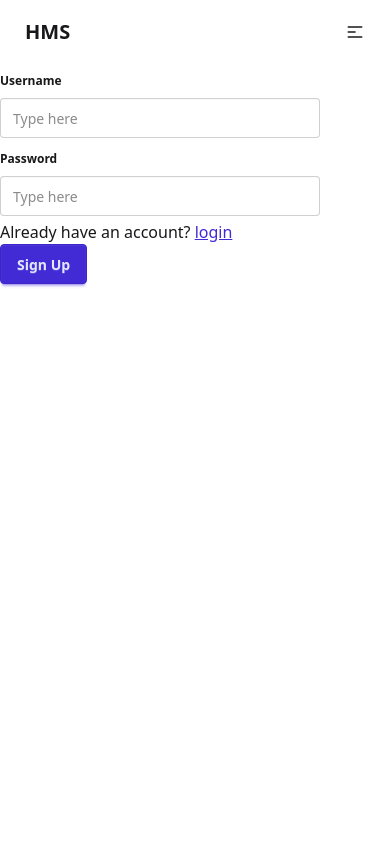
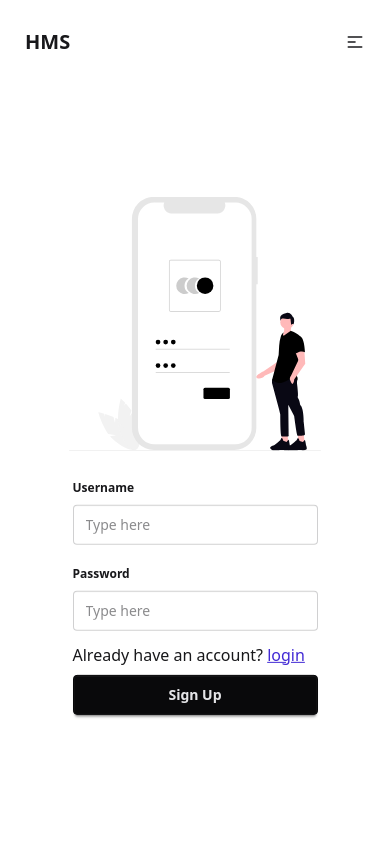
Before and after one commit to zoanig/HMS, a Django app: page /accounts/signup/ in a window 390 px wide. Run offline with Django 5.2, Linux system fonts and the light colour scheme; some libraries are stand-ins or nearby versions.

Commit message:
styling login and signup

```diff
--- a/accounts/forms.py
+++ b/accounts/forms.py
@@ -9,11 +9,11 @@ class SignUPForm(forms.ModelForm):
         fields = ["username", "password"]
         widgets = {
             "username": forms.TextInput(attrs={
-                "class": "input",
+                "class": "input w-[100%]",
                 "placeholder": "Type here",
                 }),
             "password": forms.PasswordInput(attrs={
-                    "class": "input",
+                    "class": "input w-[100%]",
                     "placeholder": "Type here",
                 }),
         }
@@ -22,9 +22,9 @@ class LoginForm(AuthenticationForm):
     def __init__(self, *args, **kwargs):
         super(LoginForm, self).__init__(*args, **kwargs)
 
-    username = UsernameField(label="Username", widget=forms.TextInput(attrs={"autofocus": True, "class": "input"}))
+    username = UsernameField(label="Username", widget=forms.TextInput(attrs={"autofocus": True, "class": "input w-[100%]"}))
     password = forms.CharField(
         label="Password",
         strip=False,
-        widget=forms.PasswordInput(attrs={"autocomplete": "current-password", "class": "input"}),
+        widget=forms.PasswordInput(attrs={"autocomplete": "current-password", "class": "input w-[100%]"}),
     )
--- a/accounts/templates/signup.html
+++ b/accounts/templates/signup.html
@@ -1,18 +1,18 @@
 {% extends "core/base.html" %}
-
+{% load static %}
 {% block title %}Signup{% endblock %}
 
 {% block content %}
 
-<div>
-  <form action="{% url "accounts:signup" %}" method="post">
+<div class="flex h-[60%] lg:flex-row-reverse flex-col-reverse lg:gap-0 gap-5 lg:border-3 border-base-300 p-5 rounded-box translate-y-1/6">
+  <form action="{% url "accounts:signup" %}" method="post" class="flex flex-col lg:w-[40%] w-[70%] m-auto gap-2">
     {% csrf_token %}
     <fieldset class="fieldset">
       <legend class="fieldset-legend">Username</legend>
       {{ form.username }}
       {% if form.username.errors %}
         {% for error in form.username.errors %}
-            <p>{{error}}</p>
+            <p class="text-error font-bold">{{error}}</p>
         {% endfor %}
       {% endif %}
     </fieldset>
@@ -22,20 +22,21 @@
       {{ form.password }}
     {% if form.password.errors %}
         {% for error in form.password.errors %}
-            <p>{{error}}</p>
+            <p class="text-error font-bold">{{error}}</p>
         {% endfor %}
     {% endif %}
     </fieldset>
     <p>Already have an account? <a class="link link-primary" href="{% url "accounts:login" %}">login</a></p>
 
-    <button class="btn btn-primary">Sign Up</button>
+    <button class="btn btn-neutral">Sign Up</button>
     {% if form.non_field_errors %}
         {% for error in form.non_field_errors %}
-            <p>{{error}}</p>
+            <p class="text-error font-bold">{{error}}</p>
         {% endfor %}
     {% endif %}
   </form>
 
+  <img class="lg:max-h-[50dvh] max-h-[30dvh]" src="{% static "svgs/signup.svg" %}" alt="signup">
 
 
 </div>
--- a/core/templates/core/base.html
+++ b/core/templates/core/base.html
@@ -7,15 +7,15 @@
     <title>HMS | {% block title %}{% endblock %}</title>
     <link rel="stylesheet" href="{% static "style.css" %}">
     <link rel="shortcut icon" href="{% static "logo.png" %}" type="image/x-icon">
-    {% comment %} <style>
+    <style>
         *{
-            border: 1px solid red;
+
         }
-    </style> {% endcomment %}
+    </style>
 </head>
 <body>
 
-<div class="navbar bg-base-100 lg:w-[80dvw] m-auto">
+<div class="navbar bg-base-100 lg:w-[80dvw] m-auto h-[10dvh]">
   <div class="navbar-start">
     <a class="btn btn-ghost text-xl" href="{% url "core:index" %}">HMS</a>
 </div>
@@ -64,7 +64,9 @@
   </div>
 </div>
 
-    {% block content %}{% endblock %}
+<div class="lg:w-[75dvw] m-auto min-h-[90dvh]">
+  {% block content %}{% endblock %}
+</div>
 
 
     <script src="{% static "index.js" %}"></script>
```
Also changed, not shown: accounts/templates/login.html (+8 -9 lines).
